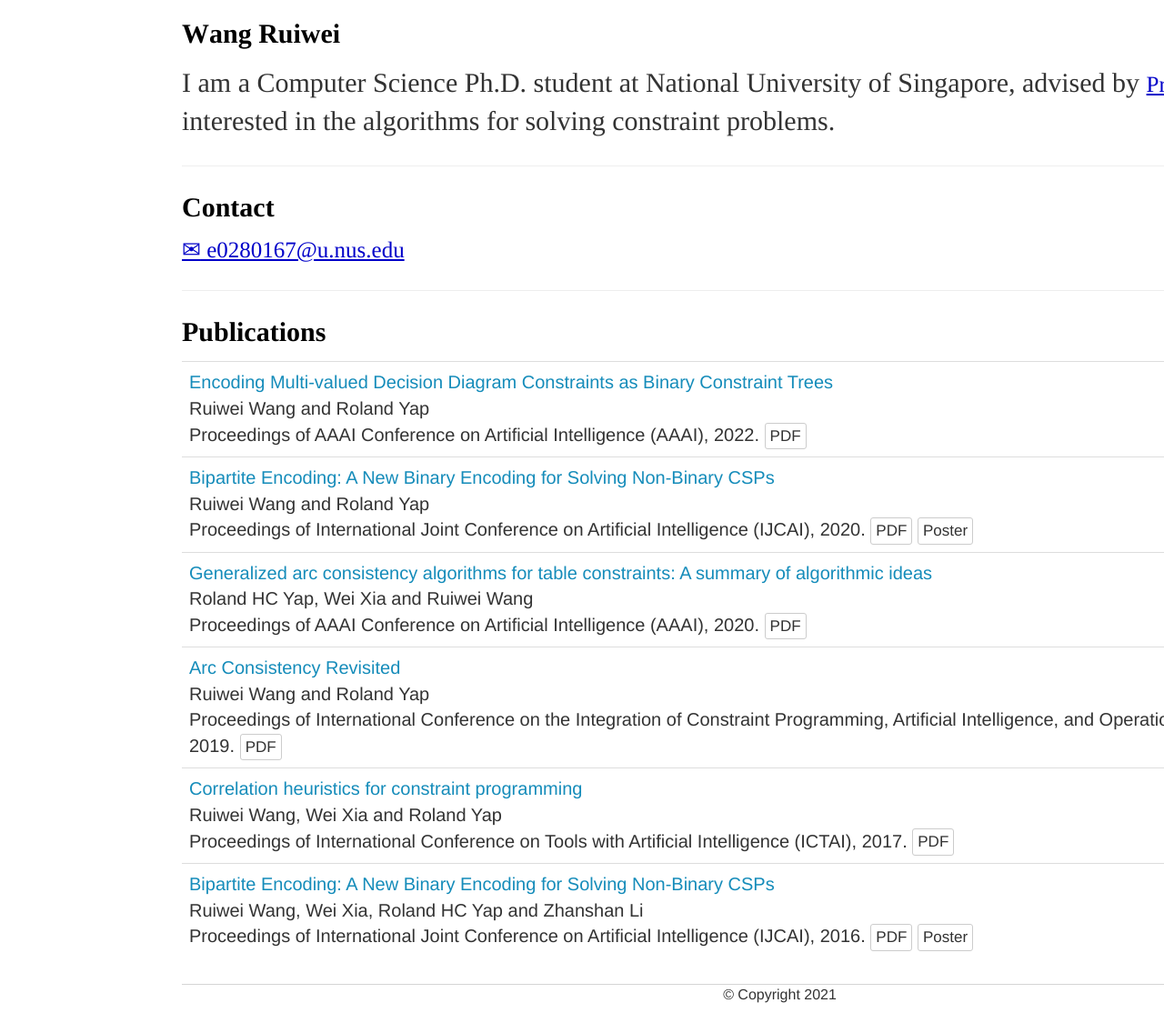
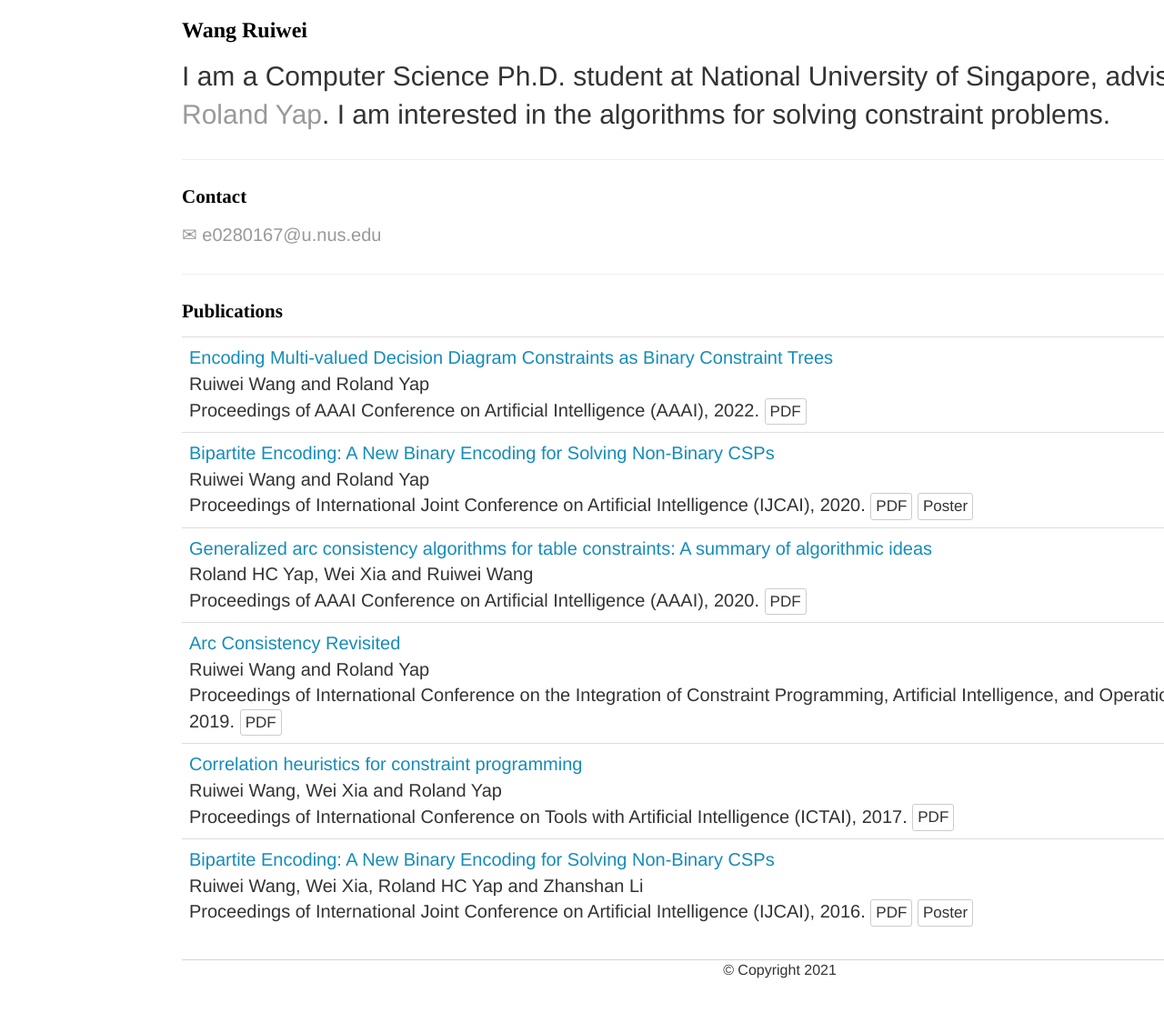
Before and after one commit to WangRuiwei/WangRuiwei.github.io, a Jekyll site: the page built from index.html, in a window 1280 px wide. Shown: the whole page at 91% size. Built offline with Jekyll 4.4.1, drawn with Linux system fonts in a browser that asks for light colours; after the commit the page ends 1098 px from its top, so only the background shows below that.

Commit message:
Update default.html

```diff
--- a/_layouts/default.html
+++ b/_layouts/default.html
@@ -7,12 +7,6 @@
 		        <link rel="stylesheet" href="/css/font-awesome.min.css">
 			<link rel="stylesheet" href="/css/main.css">
 
-			<style type="text/css">
-    				p.p2 {margin: 0.0px 0.0px 18.0px 0.0px; line-height: 21.0px; font: 18.0px Times; color: #000000; -webkit-text-stroke: #000000}
-    				p.p3 {margin: 0.0px 0.0px 14.9px 0.0px; line-height: 22.0px; font: 18.0px Times; color: #000000; -webkit-text-stroke: #000000}
-				span.s1 {font: 30.0px Times; font-kerning: none}
-    				span.s2 {font: 25.0px Times; text-decoration: underline ; font-kerning: none; color: #0000c9; -webkit-text-stroke: 0px #0000c9}
-  			</style>
 		        <script>
   				(function(i,s,o,g,r,a,m){i['GoogleAnalyticsObject']=r;i[r]=i[r]||function(){
      					(i[r].q=i[r].q||[]).push(arguments)},i[r].l=1*new Date();a=s.createElement(o), m=s.getElementsByTagName(o)[0];a.async=1;a.src=g;m.parentNode.insertBefore(a,m)})(window,document,'script','//www.google-analytics.com/analytics.js','ga');
```
